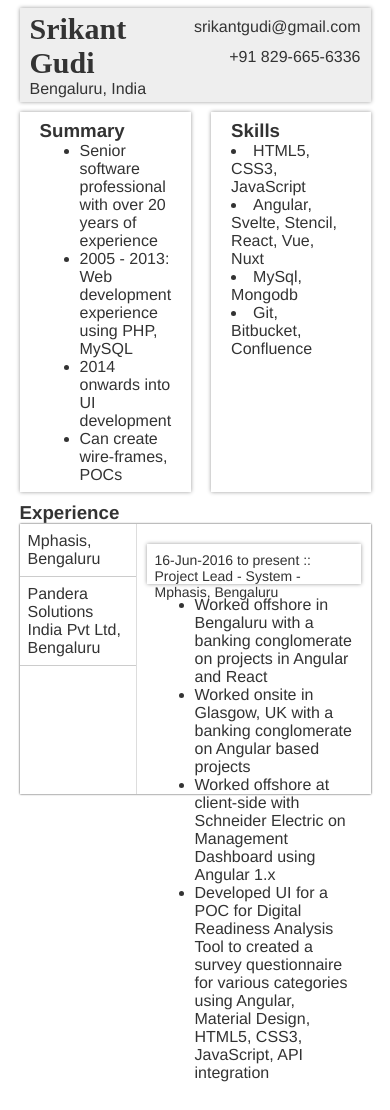
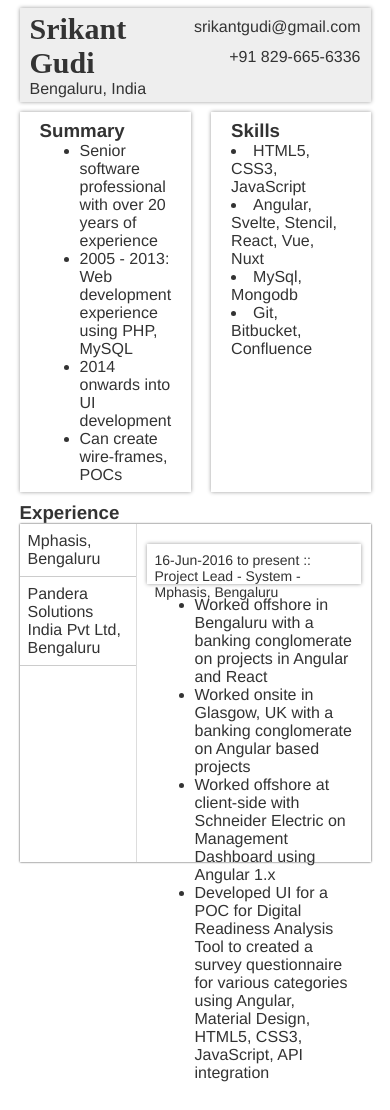
Before and after one commit to srikantgudi/srikantgudi.github.io, a Svelte app: page / in a window 390 px wide. Built offline with nearby package versions, Linux system fonts and the light colour scheme.

Commit message:
Added media query

```diff
--- a/src/App.svelte
+++ b/src/App.svelte
@@ -159,7 +159,7 @@
 		box-shadow: 0 0 2px #333333;
 		display: grid;
 		grid-template-columns: 30vw 1fr;
-		height: 32vh;
+		height: 40vh;
 	}
 	.exp-left {
 		border-right: 1px solid #dddddd;
@@ -192,8 +192,12 @@
 		padding: 8px;
 		font-size: 16px;
 		transition: all 1s;
-		height: inherit;
+		height: 100%;
 		overflow-y: auto;
 	}
-
+	@media screen and (min-width: 512px) {
+		* {
+			font-size: 80%;
+		}
+	}
 </style>
```
